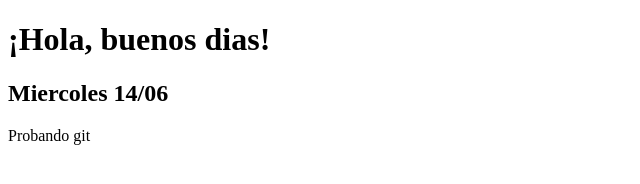
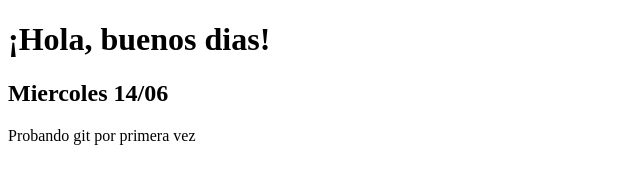
Before and after one commit to iarablanco09/Desarrollo-Web, a plain HTML site: page index.html in a window 1280 px wide. Shown: the whole page, without its empty margins (0-640 px from the left). Drawn offline with Linux system fonts and the light colour scheme.

Commit message:
agregué texto al parrafo

```diff
--- a/index.html
+++ b/index.html
@@ -9,6 +9,6 @@
 <body>
     <h1>¡Hola, buenos dias!</h1>
     <h2> Miercoles 14/06</h2>
-    <p>Probando git</p>
+    <p>Probando git por primera vez</p>
 </body>
 </html>
```
